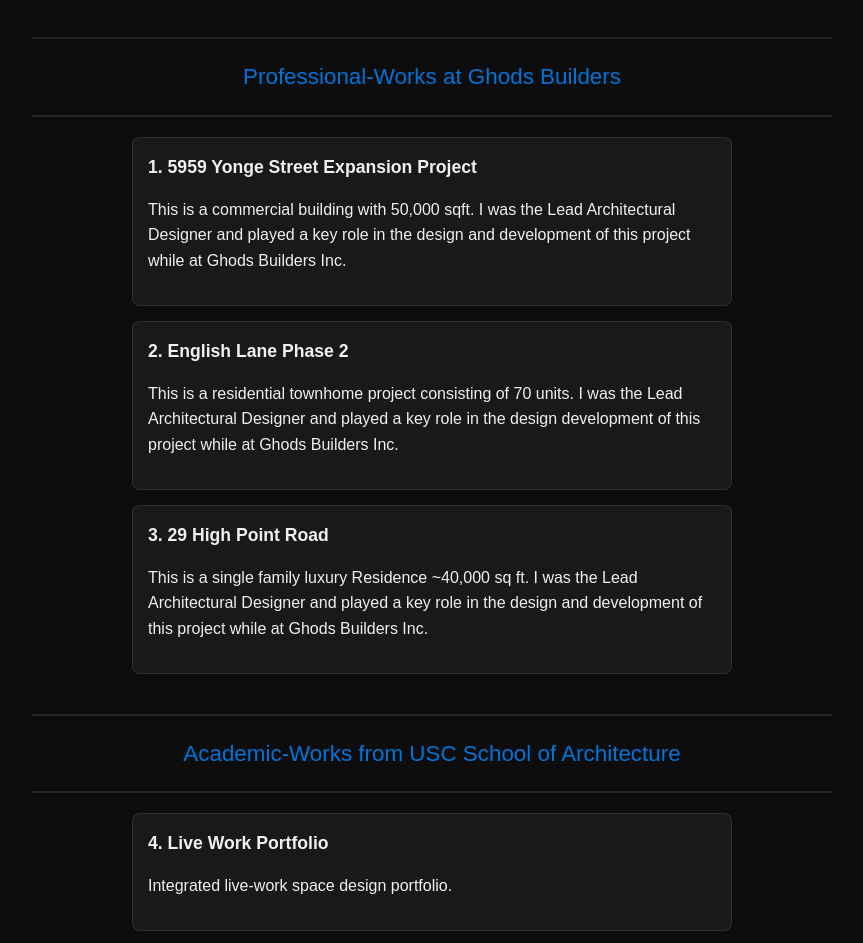
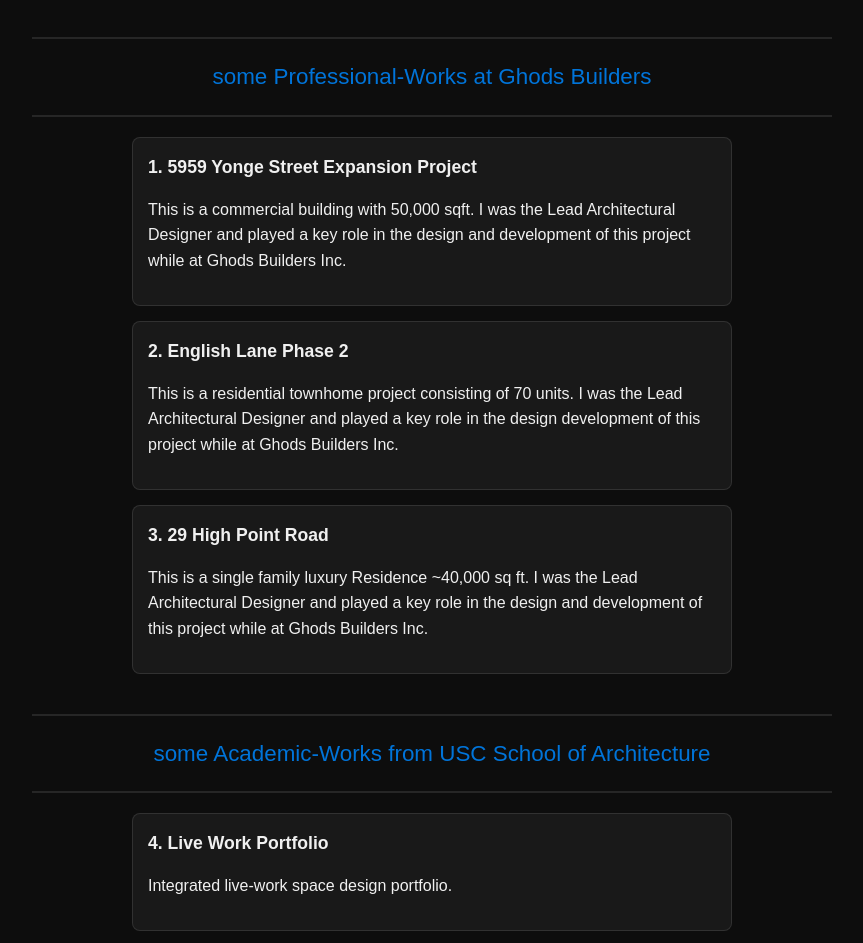
Before and after one commit to SaeedGhods/portfoliowebsite, a website: page projects.html in a window 1280 px wide. Shown: the part 263-1206 px from the top of the page, without its empty margins (208-1071 px from the left). Drawn offline with Linux system fonts and the light colour scheme; a web font is replaced by a local one.

Commit message:
Add 'some' prefix to section headers
- Changed 'Professional-Works at Ghods Builders' to 'some Professional-Works at Ghods Builders'
- Changed 'Academic-Works from USC School of Architecture' to 'some Academic-Works from USC School of Architecture'
- Consistent with the main page description indicating curated selections

```diff
--- a/projects.html
+++ b/projects.html
@@ -187,7 +187,7 @@
         </div>
 
         <div class="section-header">
-            <h2>Professional-Works at Ghods Builders</h2>
+            <h2>some Professional-Works at Ghods Builders</h2>
         </div>
 
         <div class="projects-grid">
@@ -211,7 +211,7 @@
         </div>
 
         <div class="section-header">
-            <h2>Academic-Works from USC School of Architecture</h2>
+            <h2>some Academic-Works from USC School of Architecture</h2>
         </div>
 
         <div class="projects-grid">
```
